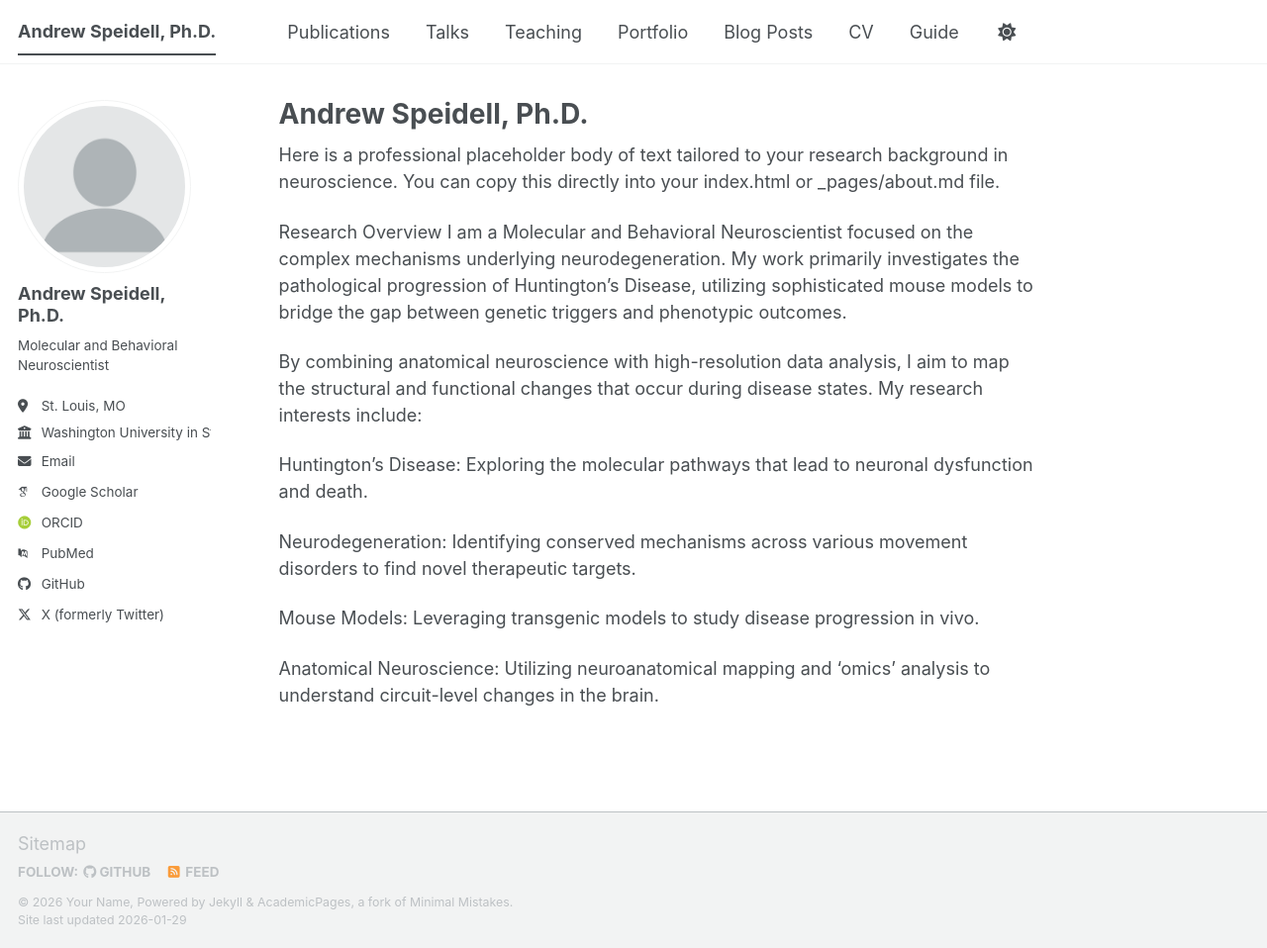
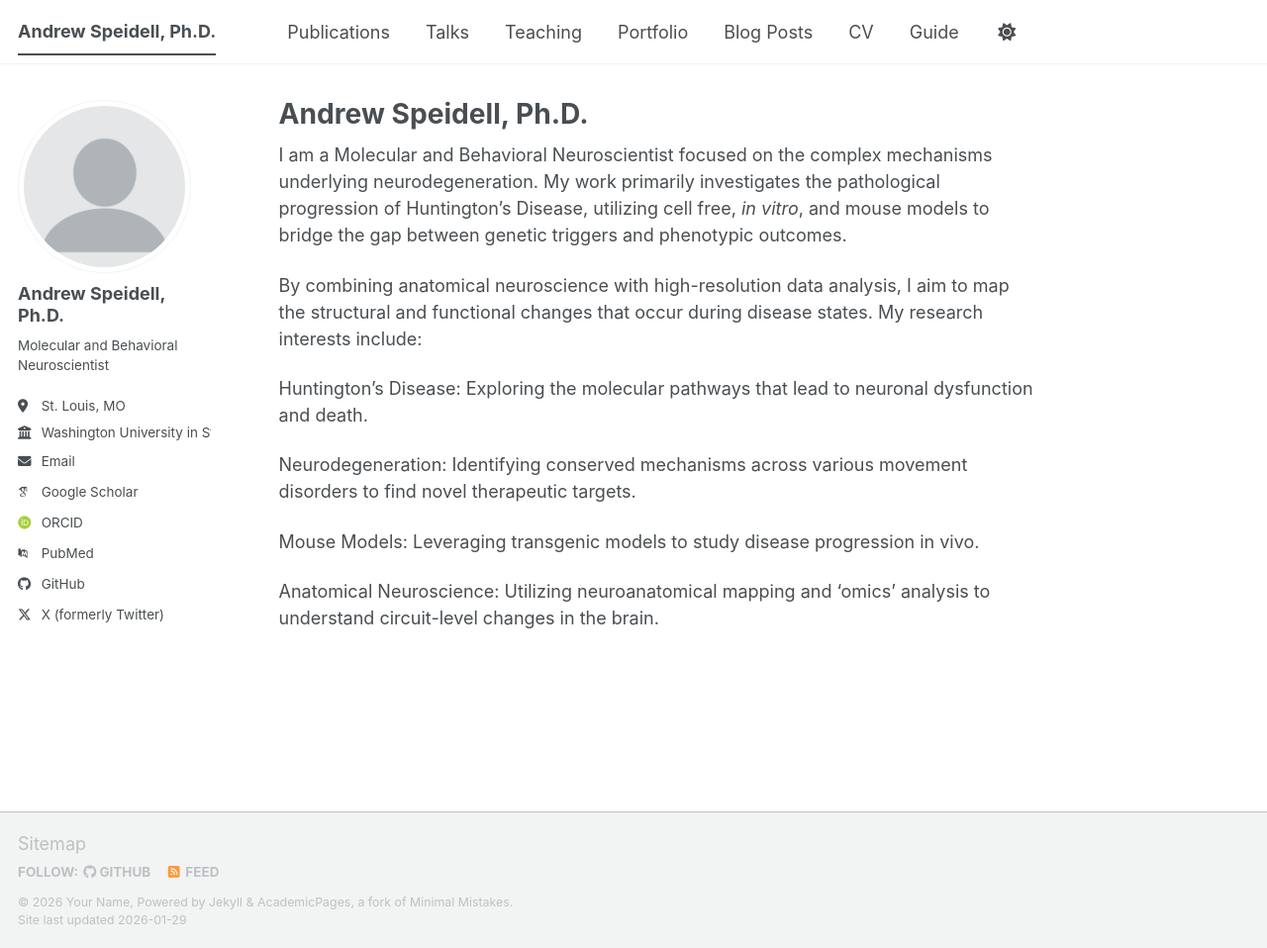
Before and after one commit to Speidell/speidell.github.io, a Jekyll site: the page built from _pages/about.md, in a window 1280 px wide and 958 px high. Shown: the whole window at 99% size. Built offline with Jekyll 4.4.1, drawn with Linux system fonts in a browser that asks for light colours; some web fonts are replaced; a script bundle is joined from its source files by our own code; library files that are not in the unit come from our copies.

Commit message:
Update about.md

```diff
--- a/_pages/about.md
+++ b/_pages/about.md
@@ -7,10 +7,7 @@ redirect_from:
   - /about.html
 ---
 
-Here is a professional placeholder body of text tailored to your research background in neuroscience. You can copy this directly into your index.html or _pages/about.md file.
-
-Research Overview
-I am a Molecular and Behavioral Neuroscientist focused on the complex mechanisms underlying neurodegeneration. My work primarily investigates the pathological progression of Huntington’s Disease, utilizing sophisticated mouse models to bridge the gap between genetic triggers and phenotypic outcomes.
+I am a Molecular and Behavioral Neuroscientist focused on the complex mechanisms underlying neurodegeneration. My work primarily investigates the pathological progression of Huntington’s Disease, utilizing cell free, *in vitro*, and mouse models to bridge the gap between genetic triggers and phenotypic outcomes.
 
 By combining anatomical neuroscience with high-resolution data analysis, I aim to map the structural and functional changes that occur during disease states. My research interests include:
 
```
